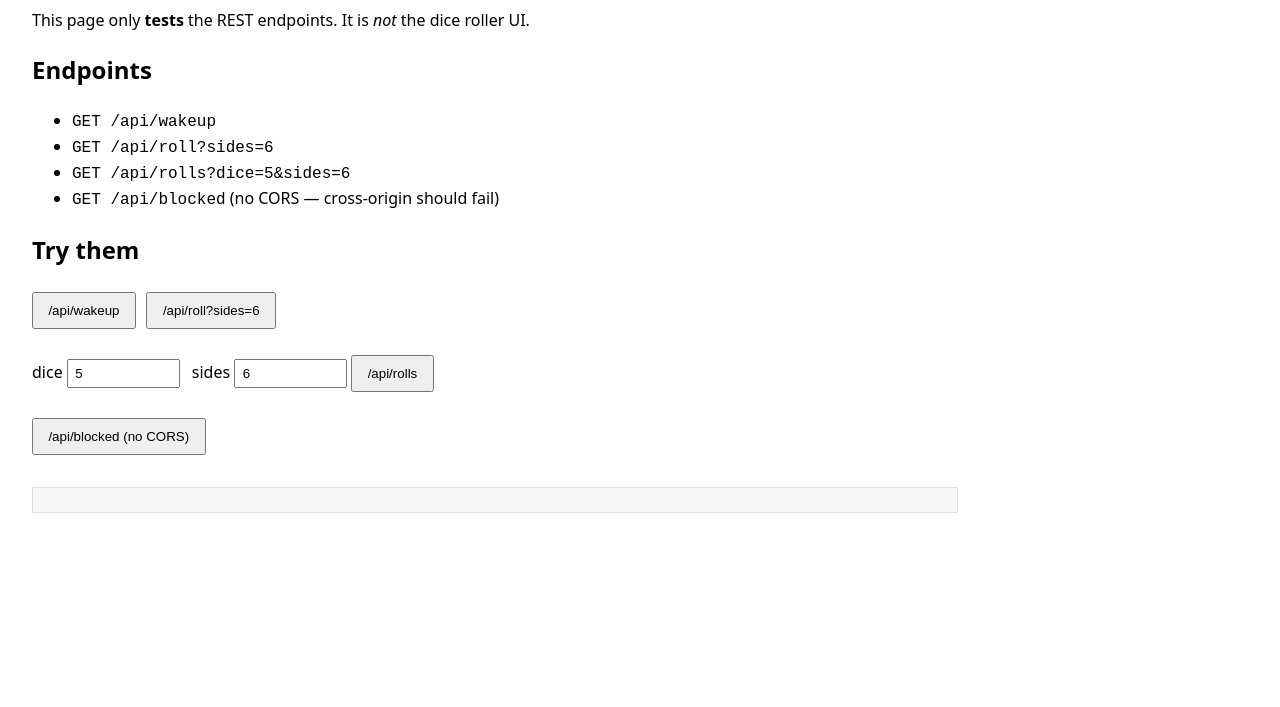
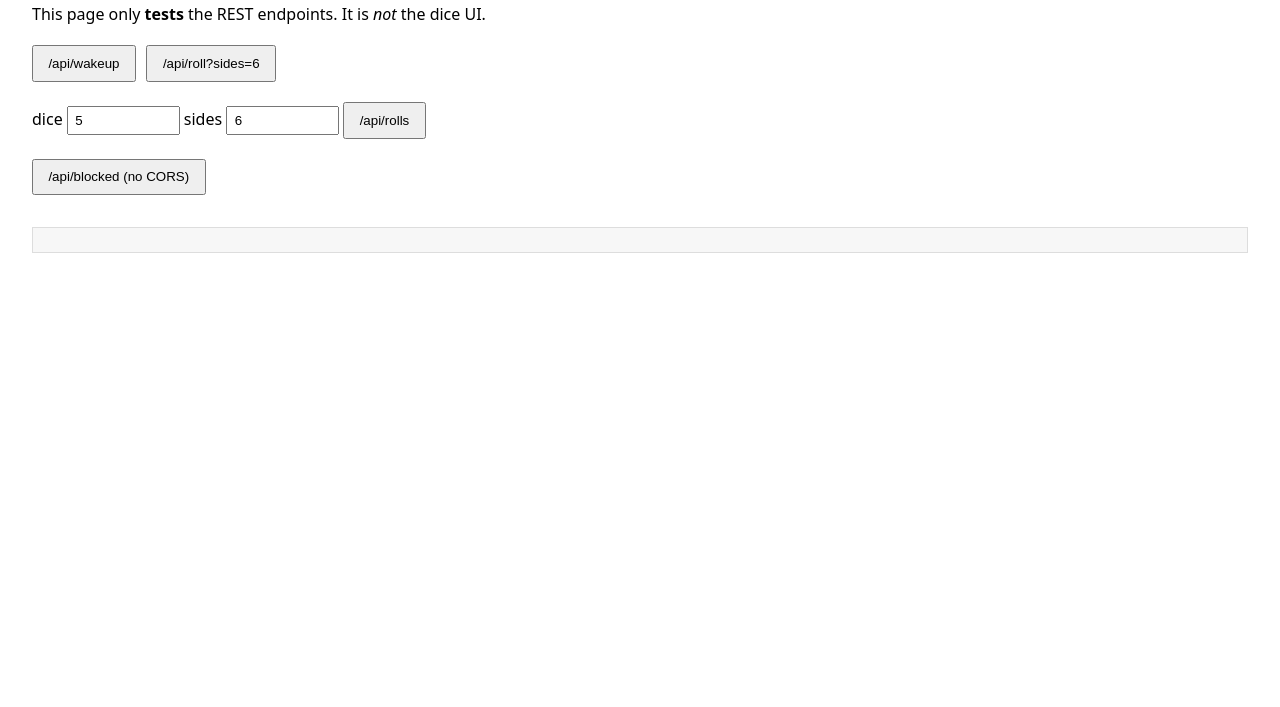
Before and after one commit to LukeT025/LT-test-static-nodejs, a website: page index.html in a window 1280 px wide. Shown: the part 93-800 px from the top of the page. Drawn offline with Linux system fonts and the light colour scheme.

Commit message:
Working now

```diff
--- a/index.html
+++ b/index.html
@@ -1,56 +1,41 @@
 <!doctype html>
 <meta charset="utf-8">
 <meta name="viewport" content="width=device-width, initial-scale=1">
-<title>Dice Roller API - Test</title>
+<title>Dice Roller API – Test</title>
 <style>
-  body{font:16px system-ui, -apple-system, Segoe UI, Roboto, Arial, sans-serif; margin:2rem; line-height:1.5}
-  button{padding:.55rem .9rem; margin:.25rem .4rem 1rem 0; cursor:pointer}
-  input{width:6rem; padding:.3rem .4rem}
-  pre{background:#f7f7f7; padding:.75rem; border:1px solid #ddd; overflow:auto; max-width:900px}
-  .row{margin:.4rem 0}
+  body{font:16px system-ui, -apple-system, Segoe UI, Roboto, Arial, sans-serif;margin:2rem}
+  button{padding:.55rem .9rem;margin:.25rem .4rem 1rem 0}
+  input{width:6rem;padding:.3rem .4rem}
+  pre{background:#f7f7f7;padding:.75rem;border:1px solid #ddd;overflow:auto}
 </style>
 
 <h1>Dice Roller API — Test Page</h1>
-<p>This page only <strong>tests</strong> the REST endpoints. It is <em>not</em> the dice roller UI.</p>
+<p>This page only <strong>tests</strong> the REST endpoints. It is <em>not</em> the dice UI.</p>
 
-<section>
-  <h2>Endpoints</h2>
-  <ul>
-    <li><code>GET /api/wakeup</code></li>
-    <li><code>GET /api/roll?sides=6</code></li>
-    <li><code>GET /api/rolls?dice=5&amp;sides=6</code></li>
-    <li><code>GET /api/blocked</code> (no CORS — cross-origin should fail)</li>
-  </ul>
-</section>
-
-<section>
-  <h2>Try them</h2>
-  <div class="row">
+<div>
   <button id="wakeupBtn">/api/wakeup</button>
   <button id="oneRollBtn">/api/roll?sides=6</button>
 </div>
-  <div class="row">
-    <label>dice <input id="dice" type="number" value="5" min="1" step="1"></label>
-    <label style="margin-left:.5rem">sides <input id="sides" type="number" value="6" min="2" step="1"></label>
+<div>
+  <label>dice <input id="dice" type="number" value="5" min="1"></label>
+  <label>sides <input id="sides" type="number" value="6" min="2"></label>
   <button id="rollsBtn">/api/rolls</button>
 </div>
-  <div class="row">
+<div>
   <button id="blockedBtn">/api/blocked (no CORS)</button>
 </div>
+
 <pre id="out"></pre>
-</section>
 
 <script>
 const out = document.getElementById('out');
-const log = (x)=> out.textContent = typeof x === 'string' ? x : JSON.stringify(x, null, 2);
+const print = (x)=> out.textContent = typeof x === 'string' ? x : JSON.stringify(x, null, 2);
 const j = (p)=> fetch(p).then(r=>r.json());
 
-document.getElementById('wakeupBtn').onclick = ()=> j('/api/wakeup').then(log).catch(e=>log(String(e)));
-document.getElementById('oneRollBtn').onclick = ()=> j('/api/roll?sides=6').then(log).catch(e=>log(String(e)));
-document.getElementById('rollsBtn').onclick = ()=>{
-  const d = document.getElementById('dice').value;
-  const s = document.getElementById('sides').value;
-  j('/api/rolls?dice='+d+'&sides='+s).then(log).catch(e=>log(String(e)));
+wakeupBtn.onclick = ()=> j('/api/wakeup').then(print).catch(e=>print(String(e)));
+oneRollBtn.onclick = ()=> j('/api/roll?sides=6').then(print).catch(e=>print(String(e)));
+rollsBtn.onclick = ()=>{
+  j(`/api/rolls?dice=${dice.value}&sides=${sides.value}`).then(print).catch(e=>print(String(e)));
 };
-document.getElementById('blockedBtn').onclick = ()=> fetch('/api/blocked').then(r=>r.text()).then(log).catch(e=>log(String(e)));
+blockedBtn.onclick = ()=> fetch('/api/blocked').then(r=>r.text()).then(print).catch(e=>print(String(e)));
 </script>
```
Also changed, not shown: server.js (+10 -17 lines). Lines whose indentation alone changed are shown as unchanged.
